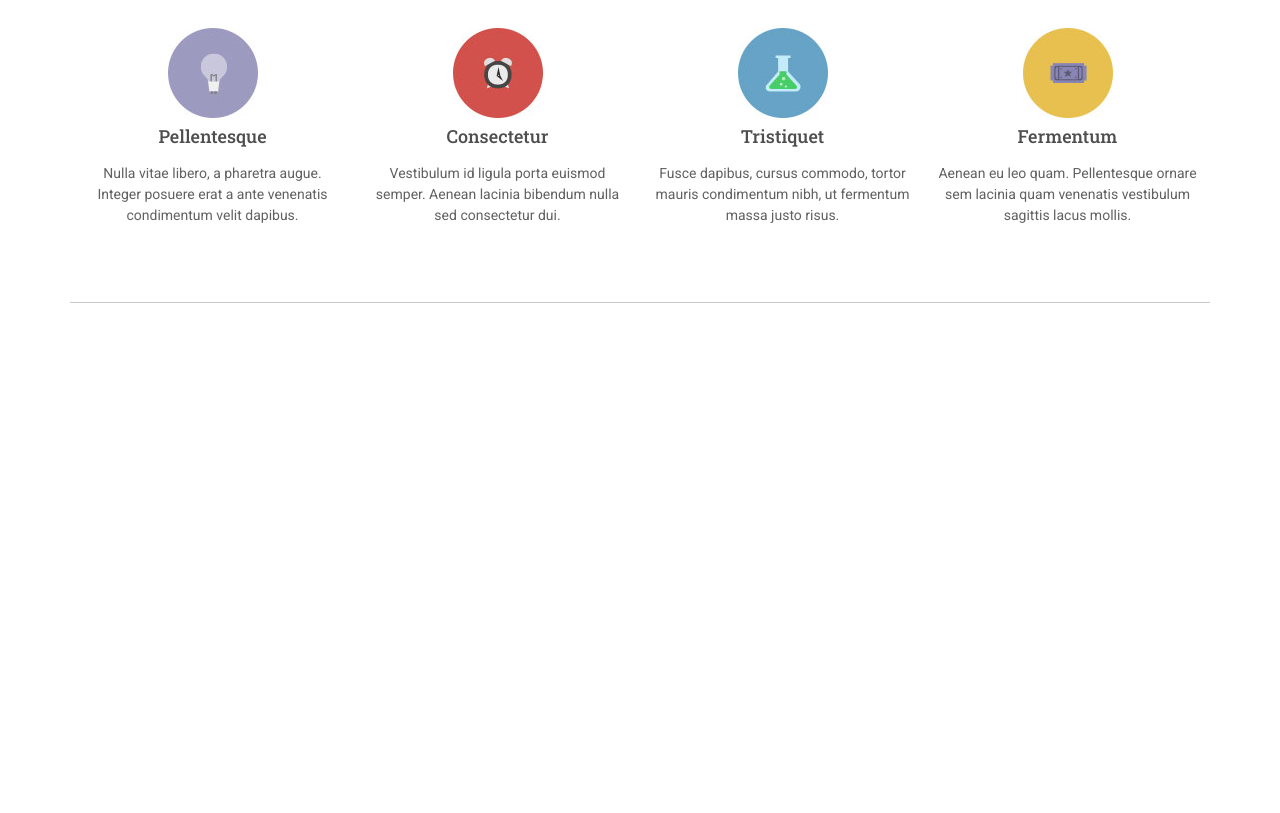
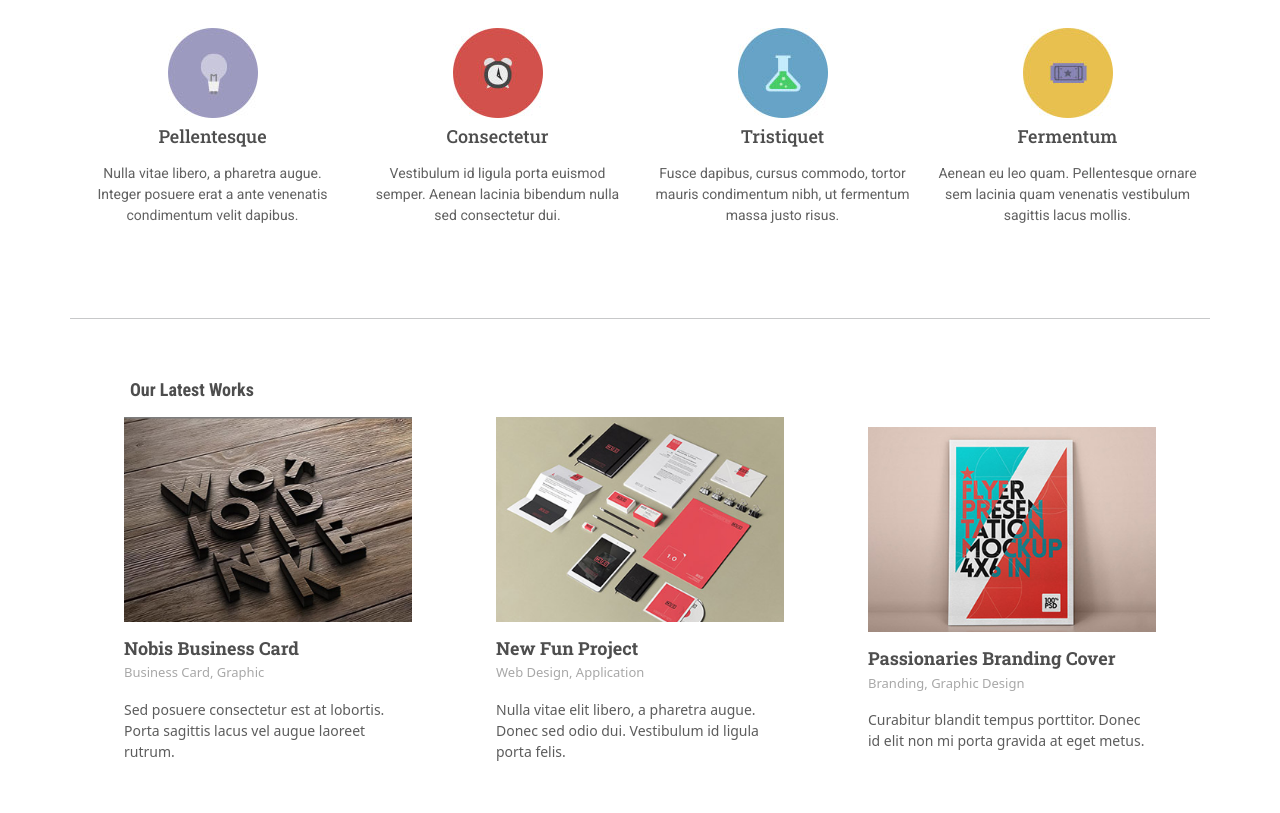
Before and after one commit to developer-abdulaziz/MARVEL-psd, a plain HTML site: page index.html in a window 1280 px wide. Shown: the part 768-1581 px from the top of the page. Before the commit the page ends 1131 px from the top, so only its background shows below. Drawn offline with Linux system fonts and the light colour scheme.

Commit message:
latest part add

```diff
--- a/assets/css/style.css
+++ b/assets/css/style.css
@@ -96,11 +96,30 @@ hr {
 }
 /* service part end  */
 
-/* .immmg {
-    width: 50px;
-    background-color: red;
-    border-radius: 100%;
-    display: flex;
-    align-items: center;
-    justify-content: center;
-} */
+
+/* latest part start  */
+.top_head h2 {
+    font-size: 18px;
+    font-family: 'Roboto Condensed', sans-serif;
+    font-weight: bold;
+    color: var(--bg-color);
+
+}
+
+.card-title {
+    color: var(--bg-color);
+    font-family: 'Roboto Slab', serif;
+    font-size: 18px;
+    font-weight: bold;
+    padding-bottom: 6px;
+}
+.card-body h6 {
+    font-size: 13px;
+    color: #a8a8a8;
+    padding-bottom: 10px;
+}
+.card-text{
+    font-size: 14px;
+    color: #5c5c5c;
+}
+/* latest part end  */
--- a/index.html
+++ b/index.html
@@ -48,9 +48,7 @@
                   <a class="nav-link" aria-current="page" href="#">service</a>
                 </li>
                 <li class="nav-item">
-                    <a class="nav-link" aria-current="page" href="#"
-                      >Features</a
-                    >
+                  <a class="nav-link" aria-current="page" href="#">Features</a>
                 </li>
                 <li class="nav-item">
                   <a class="nav-link" aria-current="page" href="#">Contact</a>
@@ -68,7 +66,9 @@
         <div class="banner_heading text-center">
           <h2>We are a digital & branding agency based in London.</h2>
           <h4>We love to turn great ideas into beautiful products.</h4>
-          <a href="#" class="btn border-0 rounded text-uppercase">see portfolio</a>
+          <a href="#" class="btn border-0 rounded text-uppercase"
+            >see portfolio</a
+          >
         </div>
       </section>
       <!-- banner part end  -->
@@ -78,46 +78,145 @@
         <div class="container">
           <div class="row">
             <!-- card one  -->
-                <div class="col-lg-3">
-                  <div class="service_part d-flex flex-column align-items-center justify-content-center gap-2">
-                    <img class="img-fluid" src="assets/image/lights.jpg" alt="">
+            <div class="col-lg-3 mb-3">
+              <div
+                class="service_part d-flex flex-column align-items-center justify-content-center gap-2"
+              >
+                <img class="img-fluid" src="assets/image/lights.jpg" alt="" />
                 <h5>Pellentesque</h5>
-                    <p>Nulla vitae  libero, a pharetra augue. Integer posuere erat a ante venenatis condimentum velit dapibus. </p>
+                <p>
+                  Nulla vitae libero, a pharetra augue. Integer posuere erat a
+                  ante venenatis condimentum velit dapibus.
+                </p>
               </div>
             </div>
 
             <!-- card two  -->
-                <div class="col-lg-3">
-                  <div class="service_part d-flex flex-column align-items-center justify-content-center gap-2">
-                    <img class="" src="assets/image/clock.jpg" alt="">
+            <div class="col-lg-3 mb-3">
+              <div
+                class="service_part d-flex flex-column align-items-center justify-content-center gap-2"
+              >
+                <img class="" src="assets/image/clock.jpg" alt="" />
                 <h5>Consectetur</h5>
-                    <p>Vestibulum id ligula porta  euismod semper. Aenean lacinia bibendum nulla sed consectetur dui.</p>
+                <p>
+                  Vestibulum id ligula porta euismod semper. Aenean lacinia
+                  bibendum nulla sed consectetur dui.
+                </p>
               </div>
             </div>
 
             <!-- card three  -->
-                <div class="col-lg-3">
-                  <div class="service_part d-flex flex-column align-items-center justify-content-center gap-2">
-                    <img src="assets/image/tube.jpg" alt="">
+            <div class="col-lg-3 mb-3">
+              <div
+                class="service_part d-flex flex-column align-items-center justify-content-center gap-2"
+              >
+                <img src="assets/image/tube.jpg" alt="" />
                 <h5>Tristiquet</h5>
-                    <p>Fusce dapibus, cursus commodo, tortor mauris condimentum nibh, ut fermentum massa justo risus.</p>
+                <p>
+                  Fusce dapibus, cursus commodo, tortor mauris condimentum nibh,
+                  ut fermentum massa justo risus.
+                </p>
               </div>
             </div>
 
             <!-- card four  -->
             <div class="col-lg-3">
-                  <div class="service_part d-flex flex-column align-items-center justify-content-center gap-2">
-                    <img class="" src="assets/image/card.jpg" alt="">
+              <div
+                class="service_part d-flex flex-column align-items-center justify-content-center gap-2"
+              >
+                <img class="" src="assets/image/card.jpg" alt="" />
                 <h5>Fermentum</h5>
-                    <p>Aenean eu leo quam. Pellentesque ornare sem lacinia quam venenatis vestibulum sagittis lacus mollis.</p>
+                <p>
+                  Aenean eu leo quam. Pellentesque ornare sem lacinia quam
+                  venenatis vestibulum sagittis lacus mollis.
+                </p>
               </div>
             </div>
           </div>
         </div>
       </section>
+      <hr class="container" />
       <!-- service part end   -->
-          <hr class="container">
 
+      <!----------- latest part start   ------------->
+      <section class="latest_part_main mb-5">
+        <div class="container">
+          <div class="top_head ps-5 pb-2">
+            <h2 class="">Our Latest Works</h2>
+          </div>
+          <div class="latest_service">
+            <div class="row g-0">
+              <!-- latest card one  -->
+              <div
+                class="col-lg-4 d-flex flex-column align-items-center justify-content-center mb-5"
+              >
+                <div class="latest">
+                  <div class="" style="width: 18rem">
+                    <img
+                      src="assets/image/latest01.png"
+                      class="card-img-top pb-3"
+                      alt="..."
+                    />
+                    <div class="card-body">
+                      <h5 class="card-title">Nobis Business Card</h5>
+                      <h6>Business Card, Graphic</h6>
+                      <p class="card-text">
+                        Sed posuere consectetur est at lobortis. Porta sagittis
+                        lacus vel augue laoreet rutrum.
+                      </p>
+                    </div>
+                  </div>
+                </div>
+              </div>
+              <!-- latest card two  -->
+              <div
+                class="col-lg-4 d-flex flex-column align-items-center justify-content-center mb-5"
+              >
+                <div class="latest">
+                  <div class="" style="width: 18rem">
+                    <img
+                      src="assets/image/latest02.png"
+                      class="card-img-top pb-3"
+                      alt="..."
+                    />
+                    <div class="card-body">
+                      <h5 class="card-title">New Fun Project</h5>
+                      <h6>Web Design, Application</h6>
+                      <p class="card-text">
+                        Nulla vitae elit libero, a pharetra augue. Donec sed
+                        odio dui. Vestibulum id ligula porta felis.
+                      </p>
+                    </div>
+                  </div>
+                </div>
+              </div>
+              <!-- latest card three  -->
+              <div
+                class="col-lg-4 d-flex flex-column align-items-center justify-content-center mb-5"
+              >
+                <div class="latest">
+                  <div class="" style="width: 18rem">
+                    <img
+                      src="assets/image/latest03.png"
+                      class="card-img-top pb-3"
+                      alt="..."
+                    />
+                    <div class="card-body">
+                      <h5 class="card-title">Passionaries Branding Cover</h5>
+                      <h6>Branding, Graphic Design</h6>
+                      <p class="card-text">
+                        Curabitur blandit tempus porttitor. Donec id elit non mi
+                        porta gravida at eget metus.
+                      </p>
+                    </div>
+                  </div>
+                </div>
+              </div>
+            </div>
+          </div>
+        </div>
+      </section>
+      <!------------- latest part end   ----------------->
     </main>
     <footer></footer>
     <!-- js bootstrap link  -->
```
Lines whose indentation alone changed are shown as unchanged.
